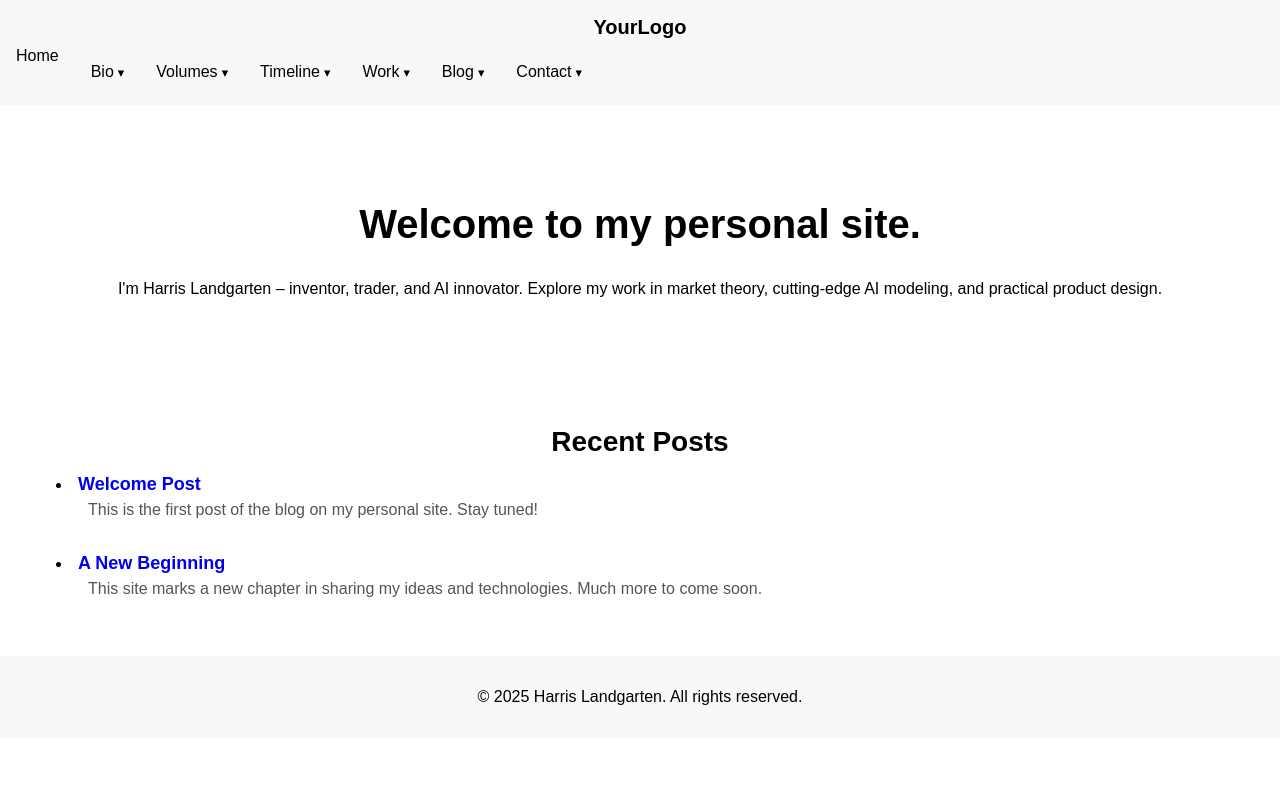
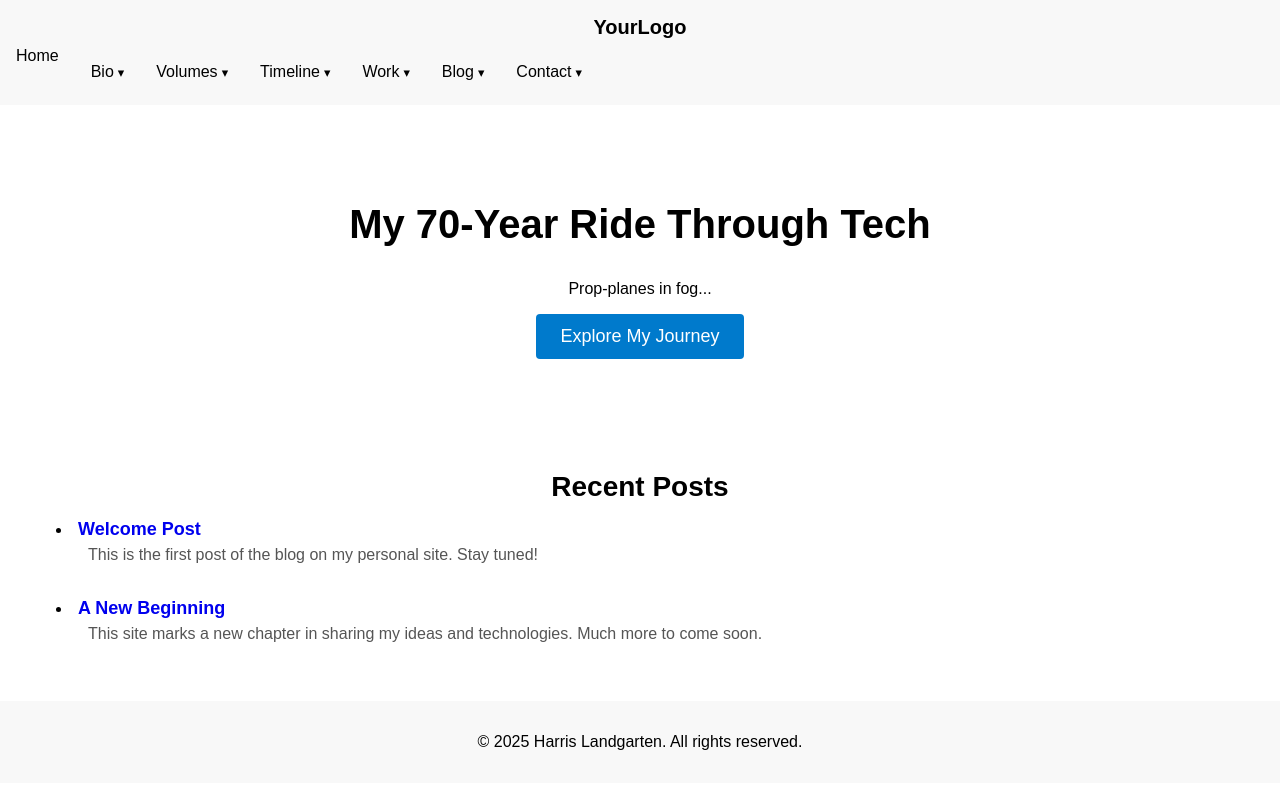
Before and after one commit to hlandgarten/hlandgarten.github.io, a Jekyll site: the page built from index.md, in a window 1280 px wide. Shown: the top 789 px of the page. Built offline with Jekyll 4.4.1, drawn with Linux system fonts in a browser that asks for light colours.

Commit message:
rotate hero

```diff
--- a/index.md
+++ b/index.md
@@ -1,19 +1,30 @@
 ---
 layout: home
-title: "Welcome"
-permalink: /
-# you can delete or repurpose any old keys you no longer need:
-# author_profile: true
-# sidebar:
-#   nav: "main"
+title: Home
 ---
 
 <section class="hero">
-  <h1>Welcome to my personal site.</h1>
-  <p>I'm Harris Landgarten – inventor, trader, and AI innovator.
-     Explore my work in market theory, cutting-edge AI modeling, and practical product design.</p>
+  <h1 class="hero-title"></h1>
+  <p class="hero-subtitle"></p>
+  <a href="#timeline" class="btn">Explore My Journey</a>
 </section>
 
+<script>
+  (function() {
+    const taglines = [
+      { title: "Seven Decades of Tech in My Rear‐View", subtitle: "From black-and-white TV to the AI frontier..." },
+      { title: "My Life, One Tech Milestone at a Time", subtitle: "Born in ’51..." },
+      { title: "From Rabbit-Ears to Neural Nets", subtitle: "I watched WHT’s first test pattern..." },
+      { title: "Witness to Every Tech Revolution", subtitle: "TV → PC → Internet → Cloud → AI… and I’ve built at every turn." },
+      { title: "My 70-Year Ride Through Tech", subtitle: "Prop-planes in fog..." }
+    ];
+    document.addEventListener('DOMContentLoaded', () => {
+      const pick = taglines[Math.floor(Math.random() * taglines.length)];
+      document.querySelector('.hero-title').textContent = pick.title;
+      document.querySelector('.hero-subtitle').textContent = pick.subtitle;
+    });
+  })();
+</script>
 <section class="recent-posts">
   <h2>Recent Posts</h2>
   <ul>
```
Also changed, not shown: 2 other files.
